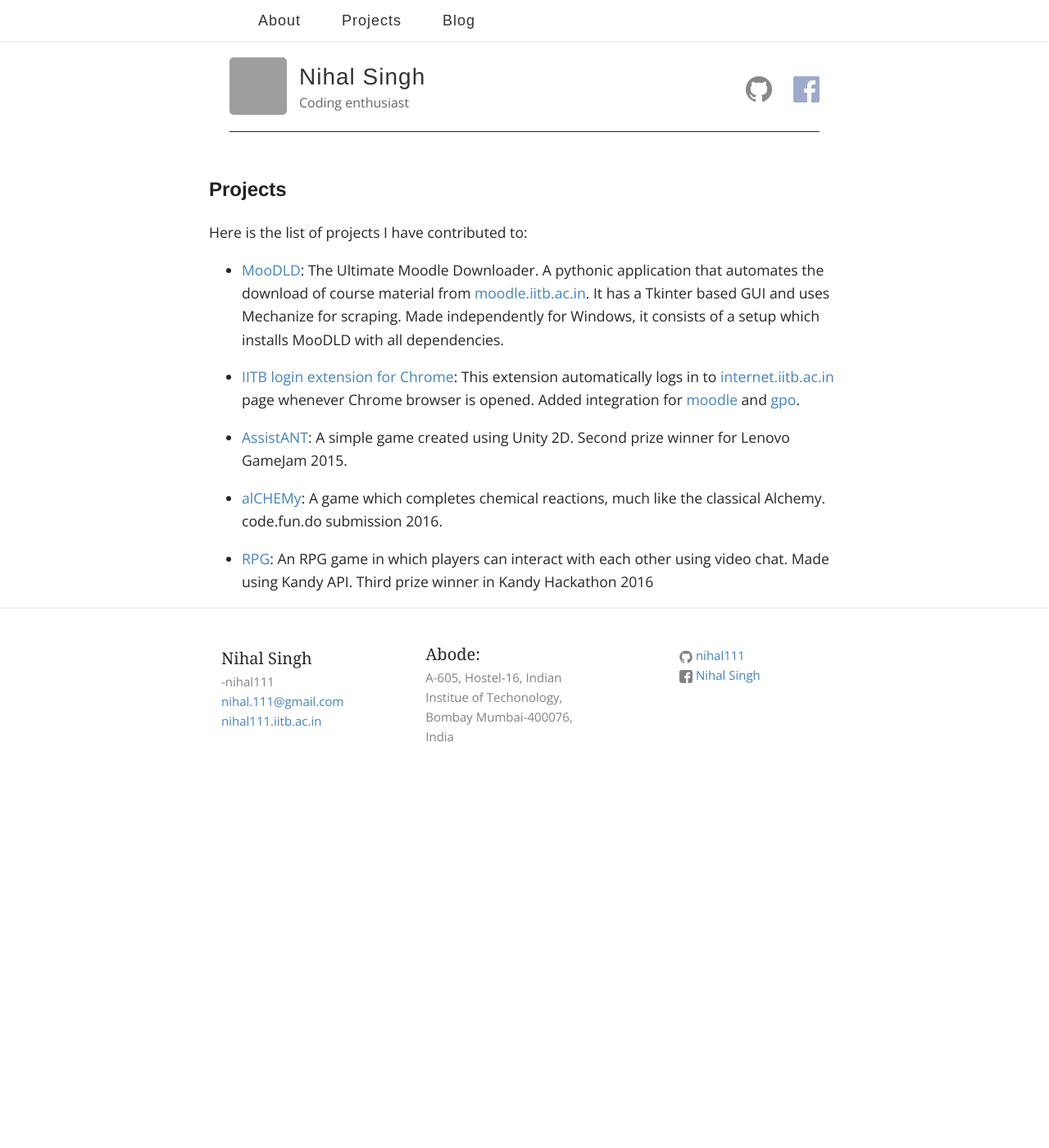
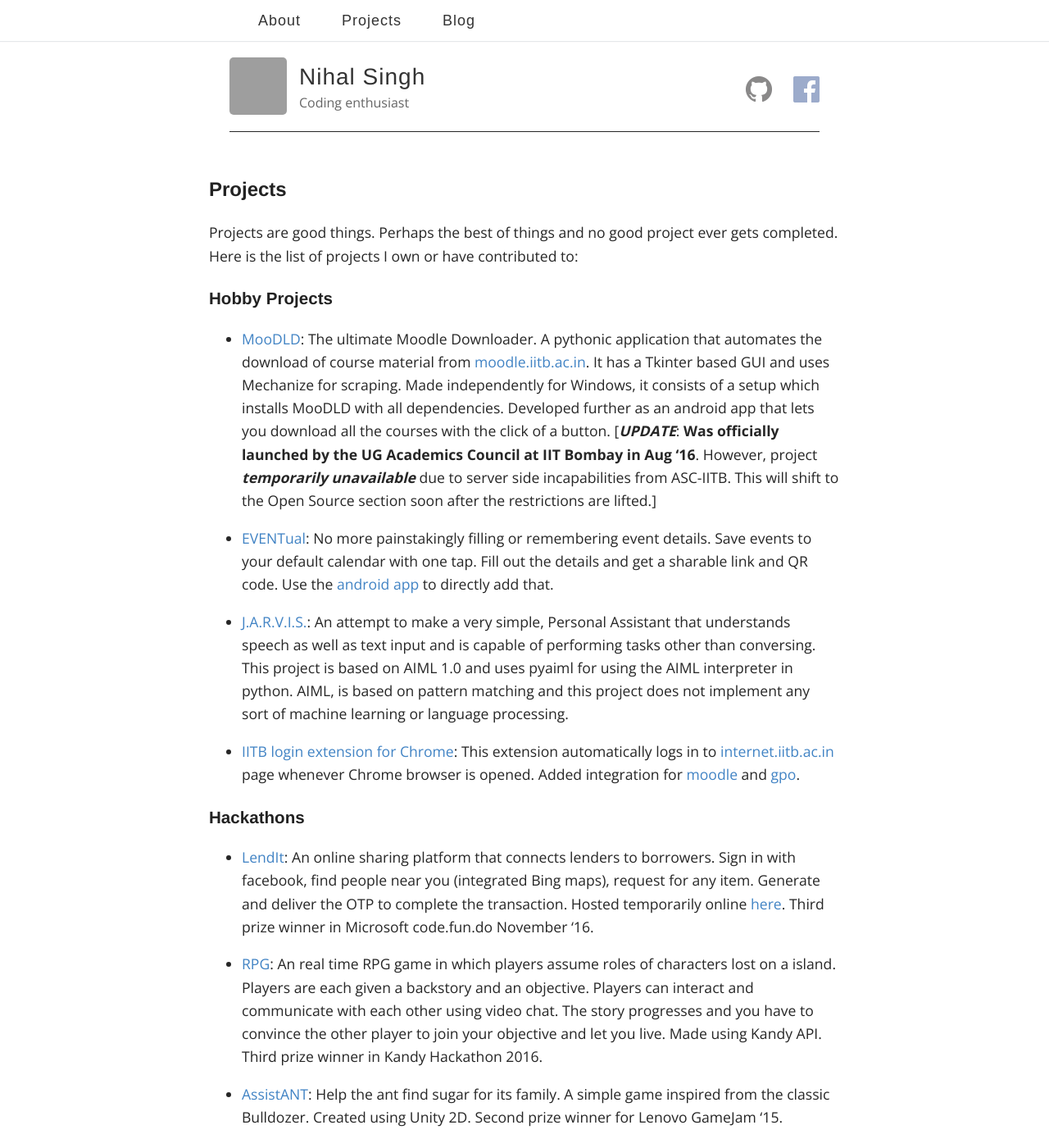
Before and after one commit to nihal111/nihal111.github.io, a Jekyll site: the page built from _pages/projects.md, in a window 1280 px wide and 1400 px high. Shown: the whole window at 82% size. Built offline with Jekyll 4.4.1, drawn with Linux system fonts in a browser that asks for light colours; some web fonts are replaced; some of the changed text lies outside the part shown; grey boxes are pictures that could not be loaded.

Commit message:
Updated home and projects

```diff
--- a/_pages/projects.md
+++ b/_pages/projects.md
@@ -4,21 +4,46 @@
 permalink: /projects/
 ---
 
-Here is the list of projects I have contributed to:
+Projects are good things. Perhaps the best of things and no good project ever gets completed.
+Here is the list of projects I own or have contributed to:
 
-* [MooDLD][MooDLD]: The Ultimate Moodle Downloader. A pythonic application that automates the download of course material from [moodle.iitb.ac.in](moodle.iitb.ac.in). It has a Tkinter based GUI and uses Mechanize for scraping. Made independently for Windows, it consists of a setup which installs MooDLD with all dependencies.
+### Hobby Projects
+
+* [MooDLD][MooDLD]: The ultimate Moodle Downloader. A pythonic application that automates the download of course material from [moodle.iitb.ac.in](moodle.iitb.ac.in). It has a Tkinter based GUI and uses Mechanize for scraping. Made independently for Windows, it consists of a setup which installs MooDLD with all dependencies. Developed further as an android app that lets you download all the courses with the click of a button. [***UPDATE***: **Was officially launched by the UG Academics Council at IIT Bombay in Aug '16**. However, project ***temporarily unavailable*** due to server side incapabilities from ASC-IITB. This will shift to the Open Source section soon after the restrictions are lifted.]
+
+* [EVENTual][EVENTual]: No more painstakingly filling or remembering event details. Save events to your default calendar with one tap. Fill out the details and get a sharable link and QR code. Use the [android app][EVENTualApp] to directly add that.
+
+* [J.A.R.V.I.S.][J.A.R.V.I.S.]: An attempt to make a very simple, Personal Assistant that understands speech as well as text input and is capable of performing tasks other than conversing. This project is based on AIML 1.0 and uses pyaiml for using the AIML interpreter in python. AIML, is based on pattern matching and this project does not implement any sort of machine learning or language processing.
 
 * [IITB login extension for Chrome][IITB-login-extension-Chrome]: This extension automatically logs in to [internet.iitb.ac.in](internet.iitb.ac.in) page whenever Chrome browser is opened. Added integration for [moodle](moodle.iitb.ac.in) and [gpo](gpo.iitb.ac.in).
 
-* [AssistANT][AssistANT]: A simple game created using Unity 2D. Second prize winner for Lenovo GameJam 2015.
+### Hackathons
 
-* [alCHEMy][alCHEMy]: A game which completes chemical reactions, much like the classical Alchemy. code.fun.do submission 2016.
+* [LendIt][LendIt]: An online sharing platform that connects lenders to borrowers. Sign in with facebook, find people near you (integrated Bing maps), request for any item. Generate and deliver the OTP to complete the transaction. Hosted temporarily online [here](http://pacific-dawn-55810.herokuapp.com/). Third prize winner in Microsoft code.fun.do November '16.
 
-* [RPG][RPG]: An RPG game in which players can interact with each other using video chat. Made using Kandy API. Third prize winner in Kandy Hackathon 2016
+* [RPG][RPG]: An real time RPG game in which players assume roles of characters lost on a island. Players are each given a backstory and an objective. Players can interact and communicate with each other using video chat. The story progresses and you have to convince the other player to join your objective and let you live. Made using Kandy API. Third prize winner in Kandy Hackathon 2016.
 
+* [AssistANT][AssistANT]: Help the ant find sugar for its family. A simple game inspired from the classic Bulldozer. Created using Unity 2D. Second prize winner for Lenovo GameJam '15.
 
+* [alCHEMy][alCHEMy]: A game which completes chemical reactions, much like the classical Alchemy. Microsoft code.fun.do submission in January '16.
 
+### Open Source
 
+* [WnCC Website][WnCC]: The official Web and Coding Club, IIT Bombay website. Created, managed and maintained by me. The entire website is static and runs on Jekyll. Mainly serves as a portal for the Seasons Of Code (SOC) program. If you want to mentor a SOC project or have any ideas to make it look better, send a PR [here][WnCCRepo].
+
+* [Terasology][Terasology]: Terasology is an open source renedition of Minecraft and is a platform to develop gameplay settings in the voxel world. I've been contributing to this project since October '15. The community is very active and enthusiastic, and I've had a great time with them.
+
+### Others
+
+* SAFE Quiz App: The SAFE Quiz App is an app developed by the Computer Science Department of IIT Bombay, to bridge the gap between technology and education. The idea is to use smartphones to conduct online examinations. I worked on this as a part of my R & D Project in Fall '16.
+
+[J.A.R.V.I.S.]:https://github.com/nihal111/J.A.R.V.I.S
+[Terasology]: https://github.com/MovingBlocks/Terasology
+[EVENTualApp]: https://play.google.com/store/apps/details?id=co.eventual.ferozepurvale.eventual&hl=en&utm_source=global_co&utm_medium=prtnr&utm_content=Mar2515&utm_campaign=PartBadge&pcampaignid=MKT-Other-global-all-co-prtnr-py-PartBadge-Mar2515-1
+[EVENTual]: http://www.eventual.co.in/
+[WnCCRepo]: https://github.com/nihal111/WnCC
+[WnCC]: http://wncc-iitb.org/
+[LendIt]: http://pacific-dawn-55810.herokuapp.com
 [MooDLD]: https://github.com/nihal111/MooDLD
 [IITB-login-extension-Chrome]: https://github.com/nihal111/IITB-login-extension-Chrome
 [AssistANT]: https://drive.google.com/folderview?id=0B3HM64I0M4DmR3cyX3hBWnVoSXM&usp=sharing
```
Also changed, not shown: index.html (+4 -5 lines), 4 other files.
